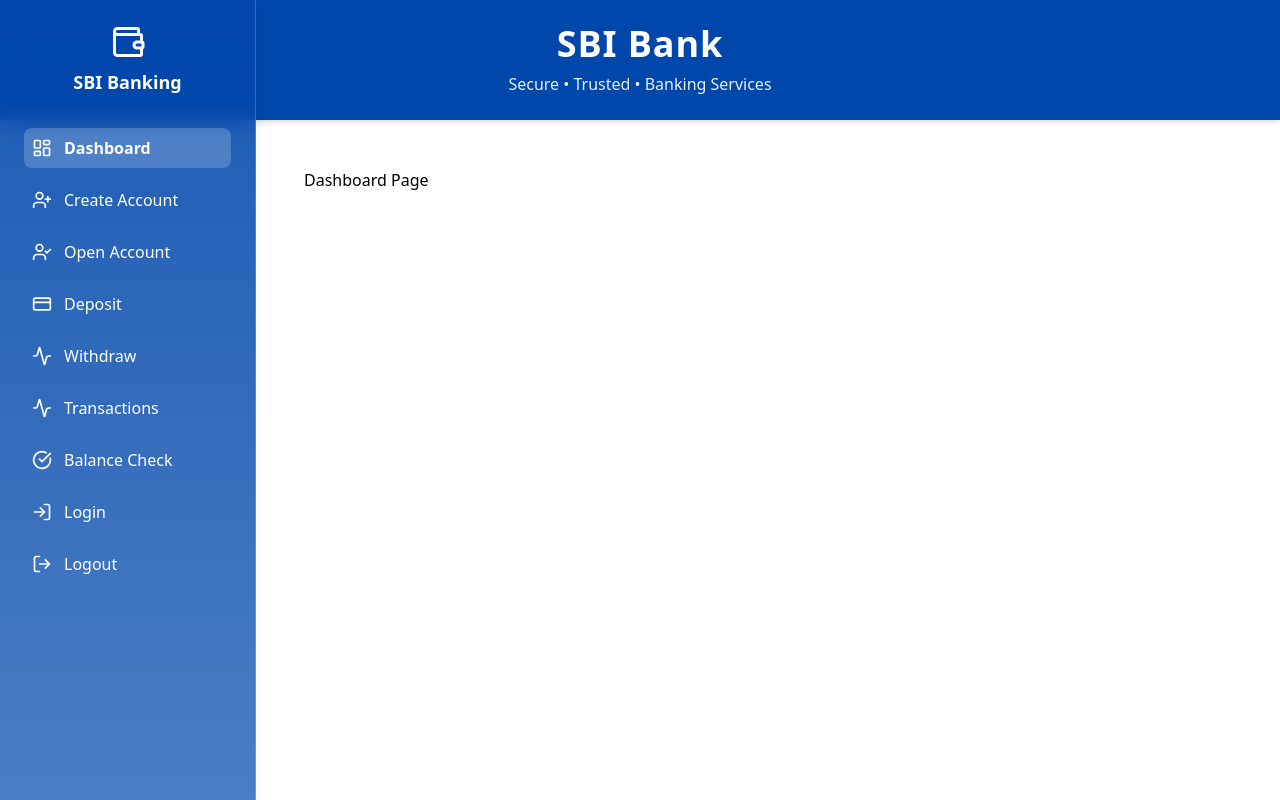
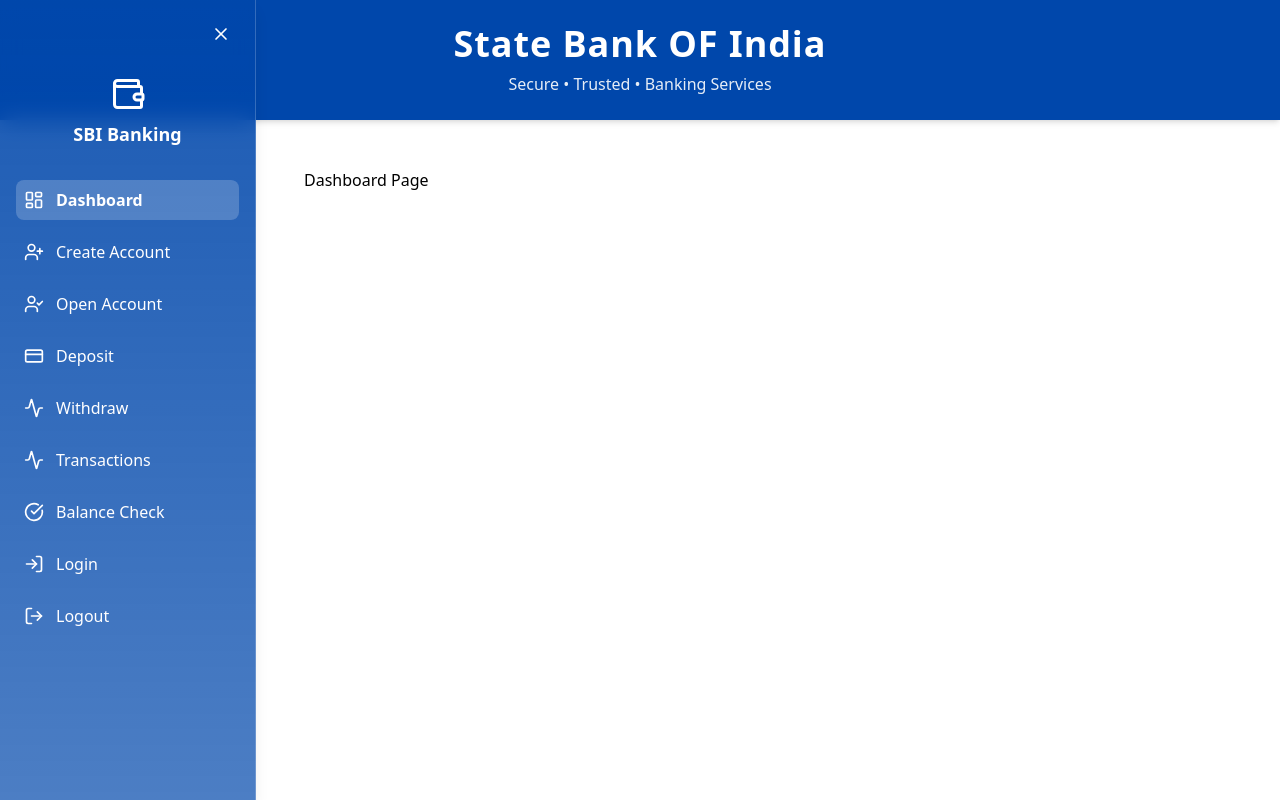
Before and after one commit to ChetanPatil0203/Bank_Frontend-, a React (Create React App) app in the folder frontend/: page / in a window 1280 px wide. Built offline with nearby package versions, Linux system fonts and the light colour scheme.

Commit message:
latest update

```diff
--- a/frontend/src/App.js
+++ b/frontend/src/App.js
@@ -1,9 +1,8 @@
 import { BrowserRouter as Router, Routes, Route } from "react-router-dom";
 import "./App.css";
 import HeaderSection from "./components/HeaderSection.jsx";
-import Sidebar from "./components/Sidebar.jsx";
+import Sidebar from "./components/Dashboard.jsx";
 
-// simple pages (तात्पुरते)
 const Home = () => <h2 className="p-6">Dashboard Page</h2>;
 const Profile = () => <h2 className="p-6">My Profile Page</h2>;
 const Accounts = () => <h2 className="p-6">Accounts Page</h2>;
--- a/frontend/src/components/Sidebar.jsx
+++ b/frontend/src/components/Dashboard.jsx
@@ -10,9 +10,14 @@ import {
   LogOut,
 } from "lucide-react";
 import { Link, useLocation } from "react-router-dom";
+import { useState } from "react";
+import { Menu, X } from "lucide-react";
 
-export default function Sidebar() {
+function Dashboard() {
   const location = useLocation();
+  const [isOpen, setIsOpen] = useState(true); // Sidebar open/close state
+
+  const toggleSidebar = () => setIsOpen(!isOpen);
 
   const menuItems = [
     { name: "Dashboard", icon: <LayoutDashboard size={20} />, path: "/" },
@@ -27,11 +32,28 @@ export default function Sidebar() {
   ];
 
   return (
-    <aside className="fixed top-0 left-0 h-screen w-64 bg-gradient-to-b from-[#0047AB]/90 to-[#0047AB]/70 backdrop-blur-md border-r border-white/20 shadow-lg p-6 flex flex-col text-white z-50">
+    <aside
+      className={`fixed top-0 left-0 h-screen bg-gradient-to-b from-[#0047AB]/90 to-[#0047AB]/70 backdrop-blur-md border-r border-white/20 shadow-lg p-4 flex flex-col text-white z-50 transition-all duration-300 ${
+        isOpen ? "w-64" : "w-20"
+      }`}
+    >
+      {/* Toggle Button */}
+      <div className="flex justify-end mb-6">
+        <button
+          onClick={toggleSidebar}
+          className="text-white p-2 rounded-md hover:bg-white/20 transition"
+        >
+          {isOpen ? <X size={20} /> : <Menu size={20} />}
+        </button>
+      </div>
 
       {/* Logo */}
-      <div className="text-center mb-8">
-        <Wallet size={36} className="mx-auto mb-2" />
+      <div
+        className={`flex flex-col items-center mb-8 transition-all duration-300 ${
+          isOpen ? "opacity-100" : "opacity-0"
+        }`}
+      >
+        <Wallet size={36} className="mb-2" />
         <h2 className="text-lg font-semibold">SBI Banking</h2>
       </div>
 
@@ -48,10 +70,12 @@ export default function Sidebar() {
             }`}
           >
             {item.icon}
-            <span>{item.name}</span>
+            {isOpen && <span>{item.name}</span>}
           </Link>
         ))}
       </nav>
     </aside>
   );
 }
+
+export default Dashboard;
--- a/frontend/src/components/HeaderSection.jsx
+++ b/frontend/src/components/HeaderSection.jsx
@@ -1,10 +1,9 @@
-// src/components/HeaderSection.jsx
-export default function HeaderSection() {
+function HeaderSection() {
   return (
     <header className="bg-[#0047AB] text-white shadow-md">
       <div className="max-w-7xl mx-auto px-6 py-6 text-center">
         <h1 className="text-3xl md:text-4xl font-bold tracking-wide">
-          SBI Bank
+          State Bank OF India
         </h1>
         <p className="mt-2 text-sm md:text-base opacity-90">
           Secure • Trusted • Banking Services
@@ -13,3 +12,5 @@ export default function HeaderSection() {
     </header>
   );
 }
+
+export default HeaderSection;
```
